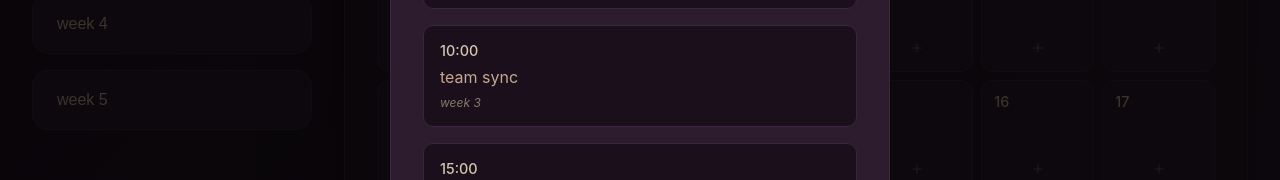
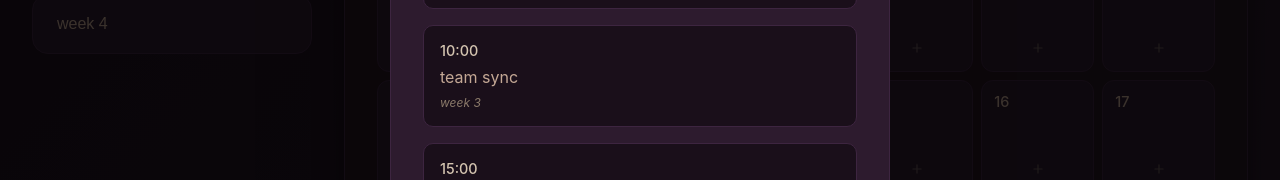
Before and after one commit to srishtiijain/planner-website, a React (Create React App) app: page / in a window 1280 px wide. Shown: the part 401-581 px from the top of the page. Built offline with nearby package versions, Linux system fonts and the light colour scheme.

Commit message:
Update App.js

```diff
--- a/src/App.js
+++ b/src/App.js
@@ -9,15 +9,14 @@ const DarkPlanner = () => {
     1: [{ id: 1, text: 'review weekly goals', completed: false }],
     2: [{ id: 1, text: 'plan next sprint', completed: false }],
     3: [{ id: 1, text: 'monthly review', completed: false }],
-    4: [{ id: 1, text: 'set new objectives', completed: false }],
-    5: [{ id: 1, text: 'goals', completed: false }]
+    4: [{ id: 1, text: 'set new objectives', completed: false }]
   });
   const [reminders, setReminders] = useState({
     1: [{ id: 1, time: '09:00', text: 'morning standup' }],
     2: [{ id: 1, time: '14:00', text: 'client meeting' }],
     3: [{ id: 1, time: '10:00', text: 'team sync' }],
-    4: [{ id: 1, time: '15:00', text: 'project review' }],
-    5: [{ id: 1, time: '15:00', text: 'project review' }]
+    4: [{ id: 1, time: '15:00', text: 'project review' }]
+
   });
   const [newEventDate, setNewEventDate] = useState(null);
   const [eventText, setEventText] = useState('');
@@ -291,7 +290,7 @@ const DarkPlanner = () => {
       {view === 'month' ? (
         <div className="main-container">
           <div className="week-selector">
-            {[1, 2, 3, 4, 5].map(week => (
+            {[1, 2, 3, 4].map(week => (
               <button
                 key={week}
                 className="week-button"
```
